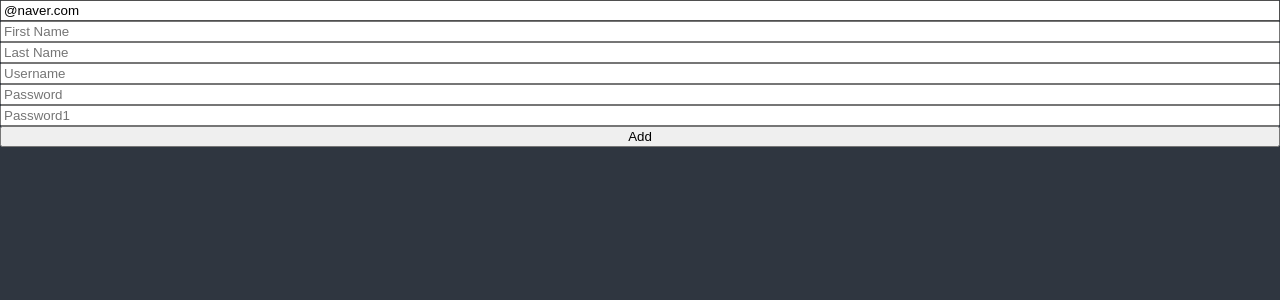
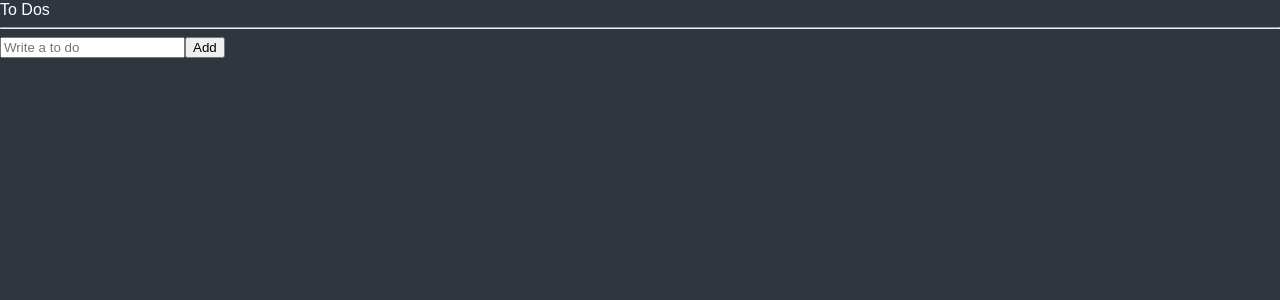
Before and after one commit to aubepluieh3/react-todo-app, a React (Create React App) app: page / in a window 1280 px wide. Shown: the top 300 px of the page. Built offline with nearby package versions, Linux system fonts and the light colour scheme; a web font is replaced by a local one.

Commit message:
#1.5 Add To Do

```diff
--- a/src/App.tsx
+++ b/src/App.tsx
@@ -1,5 +1,5 @@
 import { createGlobalStyle } from "styled-components";
-import ToDoList from "./ToDoList";
+import ToDoList from "./components/ToDoList";
 
 const GlobalStyle = createGlobalStyle`
 html, body, div, span, applet, object, iframe,
--- a/src/ToDoList.tsx
+++ /dev/null
@@ -1,128 +0,0 @@
-import React from "react";
-import { useForm } from "react-hook-form";
-
-/*function ToDoList() {
-  const [toDo, setToDo] = useState("");
-  const [toDoError, setToDoError] = useState("");
-  const onChange = (event: React.FormEvent<HTMLInputElement>) => {
-    const {
-      currentTarget: { value },
-    } = event;
-    setToDoError("")
-    setToDo(value);
-  };
-  const onSubmit = (event: React.FormEvent<HTMLFormElement>) => {
-    event.preventDefault();
-    console.log(toDo);
-    if (toDo.length < 10) {
-      return setToDoError("To do should be longer");
-    }
-    console.log("submit");
-  };
-  return (
-    <div>
-      <form onSubmit={onSubmit}>
-        <input onChange={onChange} value={toDo} placeholder="Write a to do" />
-        <button>Add</button>
-         {toDoError !== "" ? toDoError : null}
-      </form>
-    </div>
-  );
-}*/
-
-interface IForm {
-  email: string;
-  firstName: string;
-  lastName: string;
-  username: string;
-  password: string;
-  password1: string;
-  extraError?: string;
-}
-
-function ToDoList() {
-  const {
-    register,
-    handleSubmit,
-    formState: { errors },
-    setError,
-  } = useForm<IForm>({
-    defaultValues: {
-      email: "@naver.com",
-    },
-  });
-  const onValid = (data: IForm) => {
-    if (data.password !== data.password1) {
-      setError(
-        "password1",
-        { message: "Password are not the same" },
-        { shouldFocus: true }
-      );
-    }
-    // setError("extraError", { message: "Server offline." });
-  };
-  console.log(errors);
-  return (
-    <div>
-      <form
-        style={{ display: "flex", flexDirection: "column" }}
-        onSubmit={handleSubmit(onValid)}
-      >
-        <input
-          {...register("email", {
-            required: "Email is required",
-            pattern: {
-              value: /^[A-Za-z0-9._%+-]+@naver.com$/,
-              message: "Only naver.com emails allowed",
-            },
-          })}
-          placeholder="Email"
-        />
-        <span>{errors?.email?.message}</span>
-        <input
-          {...register("firstName", {
-            required: "write here",
-            validate: {
-              noNico: (value) =>
-                value.includes("soo") ? "no soo allowed" : true,
-              noNick: (value) =>
-                value.includes("sook") ? "no sook allowed" : true,
-            },
-          })}
-          placeholder="First Name"
-        />
-        <span>{errors?.firstName?.message}</span>
-        <input
-          {...register("lastName", { required: "write here" })}
-          placeholder="Last Name"
-        />
-        <span>{errors?.lastName?.message}</span>
-        <input
-          {...register("username", { required: "write here", minLength: 10 })}
-          placeholder="Username"
-        />
-        <span>{errors?.username?.message}</span>
-        <input
-          {...register("password", { required: "write here", minLength: 5 })}
-          placeholder="Password"
-        />
-        <span>{errors?.password?.message}</span>
-        <input
-          {...register("password1", {
-            required: "Password is required",
-            minLength: {
-              value: 5,
-              message: "Your password is too short.",
-            },
-          })}
-          placeholder="Password1"
-        />
-        <span>{errors?.password1?.message}</span>
-        <button>Add</button>
-        <span>{errors?.extraError?.message}</span>
-      </form>
-    </div>
-  );
-}
-
-export default ToDoList;
--- /dev/null
+++ b/src/components/ToDoList.tsx
@@ -0,0 +1,51 @@
+import { useForm } from "react-hook-form";
+import { atom, useRecoilState } from "recoil";
+
+interface IForm {
+  toDo: string;
+}
+
+interface IToDo {
+  text: string;
+  id: number;
+  category: "TO_DO" | "DOING" | "DONE";
+}
+
+const toDoState = atom<IToDo[]>({
+  key: "toDo",
+  default: [],
+});
+
+function ToDoList() {
+  const [toDos, setToDos] = useRecoilState(toDoState);
+  const { register, handleSubmit, setValue } = useForm<IForm>();
+  const handleValid = ({ toDo }: IForm) => {
+    setToDos((oldToDos) => [
+      { text: toDo, id: Date.now(), category: "TO_DO" },
+      ...oldToDos,
+    ]);
+    setValue("toDo", "");
+  };
+  return (
+    <div>
+      <h1>To Dos</h1>
+      <hr />
+      <form onSubmit={handleSubmit(handleValid)}>
+        <input
+          {...register("toDo", {
+            required: "Please write a To Do",
+          })}
+          placeholder="Write a to do"
+        />
+        <button>Add</button>
+      </form>
+      <ul>
+        {toDos.map((toDo) => (
+          <li key={toDo.id}>{toDo.text}</li>
+        ))}
+      </ul>
+    </div>
+  );
+}
+
+export default ToDoList;
```
